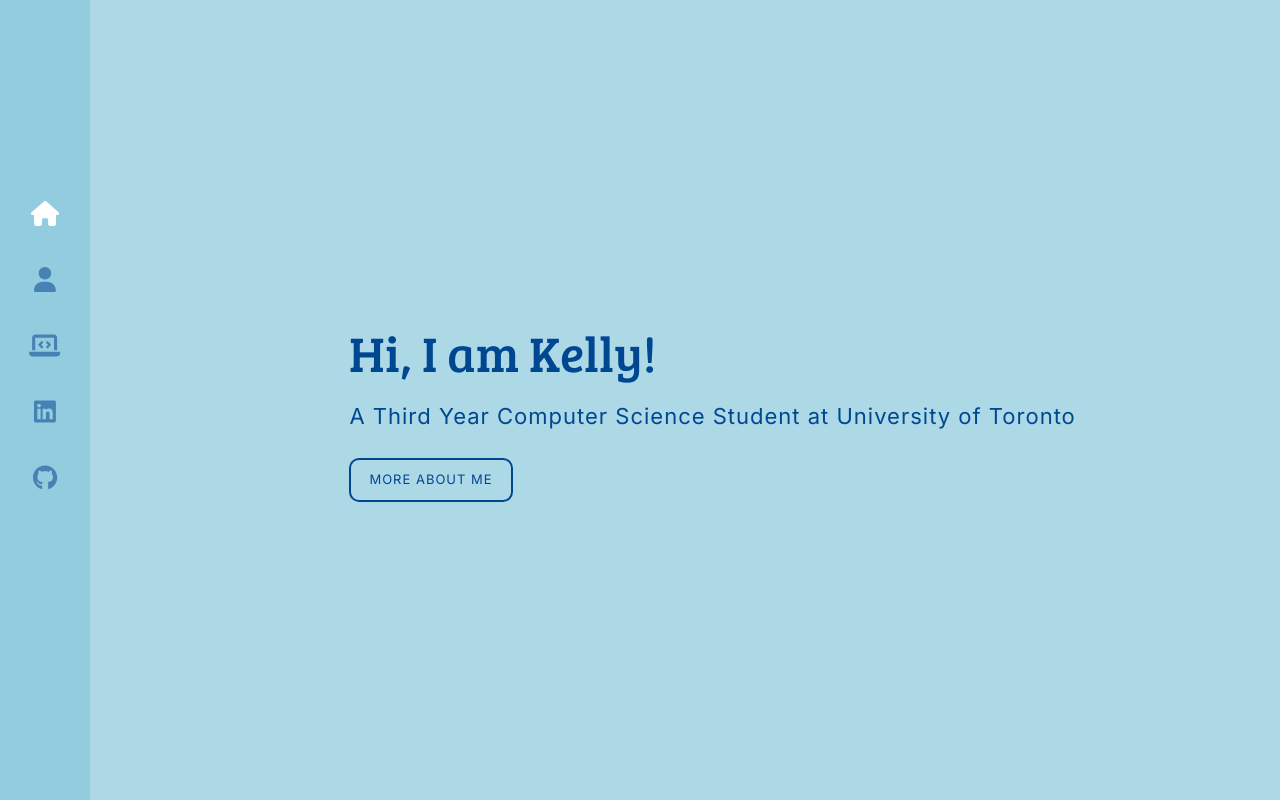
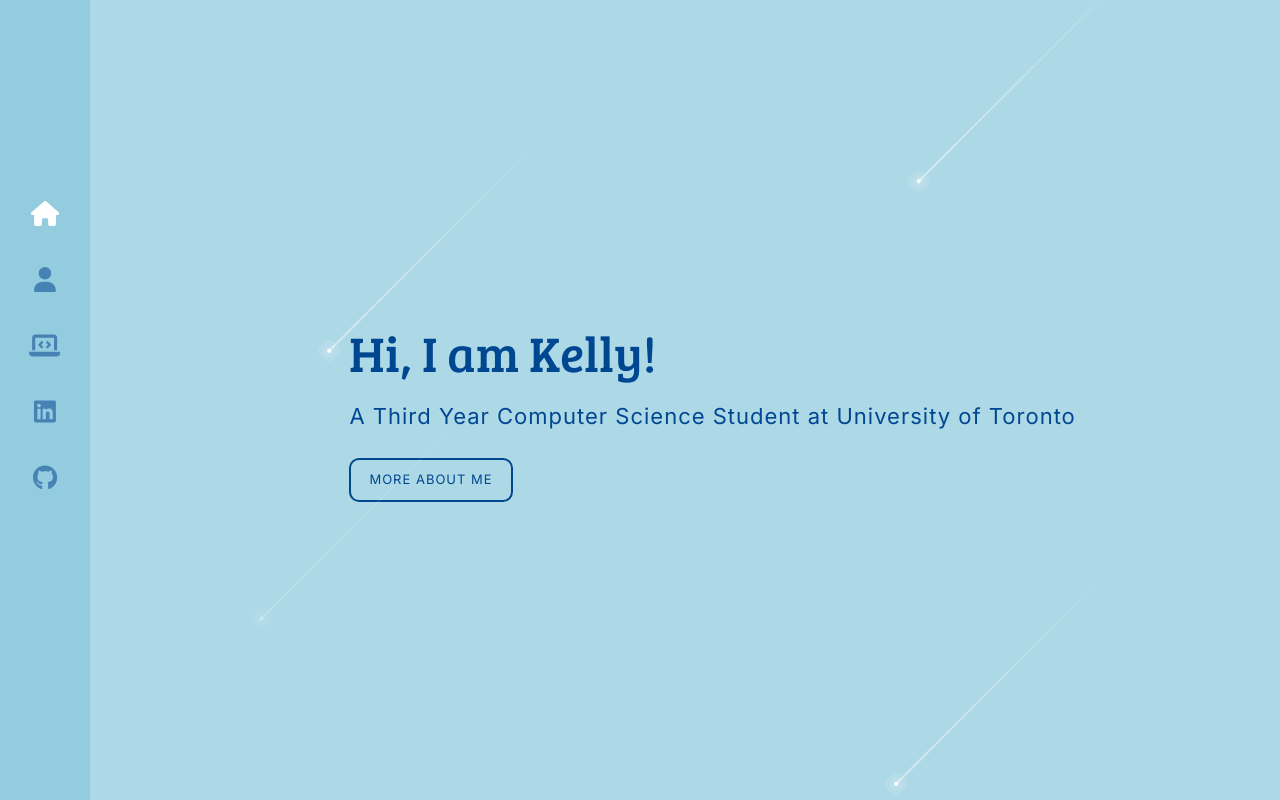
Before and after one commit to Kelleou/kelleou, a React (Create React App) app: page / in a window 1280 px wide. Built offline with nearby package versions, Linux system fonts and the light colour scheme.

Commit message:
added stars animation.

```diff
--- a/src/App.scss
+++ b/src/App.scss
@@ -1,23 +1,119 @@
-$primary-color: rgba(248, 195, 241, 0.933);
-
 @import "animate.css";
 
-@font-face {
-  font-family: 'Helvetica Neue';
-  src: url('./assets/fonts/helvetica-neu.ttf') format('ttf');
+// stars animation credit: https://codepen.io/delroyprithvi/pen/LYyJROR
+@keyframes animateBg{
+  0%,100%{
+      transform: scale(1);
+  }
+  50%{
+      transform: scale(1.2);
+  }
 }
 
-@font-face {
-  font-family: 'La Belle Aurore';
-  src: url('./assets/fonts/LaBelleAurore.woff2') format('woff2');
+.star{
+  position: absolute;
+  top:50%;
+  left:50%;
+  width: 4px;
+  height: 4px;
+  background: #fff;
+  border-radius: 50%;
+  box-shadow: 0 0 0 4px rgba(255,255,255,0.1),0 0 0 8px rgba(255,255,255,0.1),0 0 20px rgba(255,255,255,0.1);
+  animation: animate 3s linear infinite;
 }
-
-@font-face {
-  font-family: 'Coolvetica';
-  src: url('./assets/fonts/CoolveticaRg-Regular.woff2') format('woff2');
+.star::before{
+  content:'';
+  position: absolute;
+  top: 50%;
+  transform: translateY(-50%);
+  width: 300px;
+  height: 1px;
+  background: linear-gradient(90deg,#fff,transparent);
 }
-
-input,
-textarea {
-  font-family: 'Helvetica Neue'
+@keyframes animate
+{
+  0%
+  {
+      transform: rotate(315deg) translateX(0);
+      opacity: 1;
+  }
+  70%
+  {
+      opacity: 1;
+  }
+  100%
+  {
+      transform: rotate(315deg) translateX(-1000px);
+      opacity: 0;
+  }
 }
+.star:nth-child(1){
+  top: 0;
+  right: 0;
+  left: initial;
+  animation-delay: 0s;
+  animation-duration: 1s;
+}
+.star:nth-child(2){
+  top: 0;
+  right: 80px;
+  left: initial;
+  animation-delay: 0.2s;
+  animation-duration: 3s;
+}
+.star:nth-child(3){
+  top: 80;
+  right: 0px;
+  left: initial;
+  animation-delay: 0.4s;
+  animation-duration: 2s;
+}
+.star:nth-child(4){
+  top: 0;
+  right: 180px;
+  left: initial;
+  animation-delay: 0.6s;
+  animation-duration: 1.5s;
+}
+.star:nth-child(5){
+  top: 0;
+  right: 400px;
+  left: initial;
+  animation-delay: 0.8s;
+  animation-duration: 2.5s;
+}
+.star:nth-child(6){
+  top: 0;
+  right: 600px;
+  left: initial;
+  animation-delay: 1s;
+  animation-duration: 3s;
+}
+.star:nth-child(7){
+  top: 300px;
+  right: 0px;
+  left: initial;
+  animation-delay: 1.2s;
+  animation-duration: 1.75s;
+}
+.star:nth-child(8){
+  top: 0px;
+  right: 700px;
+  left: initial;
+  animation-delay: 1.4s;
+  animation-duration: 1.25s;
+}
+.star:nth-child(9){
+  top: 0px;
+  right: 1000px;
+  left: initial;
+  animation-delay: 0.75s;
+  animation-duration: 2.25s;
+}
+.star:nth-child(9){
+  top: 0px;
+  right: 450px;
+  left: initial;
+  animation-delay: 2.75s;
+  animation-duration: 2.75s;
+}
--- a/src/components/Layout/index.js
+++ b/src/components/Layout/index.js
@@ -1,16 +1,20 @@
-import './index.scss';
-import Sidebar from '../Sidebar';
-import { Outlet } from 'react-router-dom';
+import './index.scss'
+import Sidebar from '../Sidebar'
+import { Outlet } from 'react-router-dom'
 
 const Layout = () => {
-    return (
-        <div className="App">
-          <Sidebar/>
-          <div className='page'>
-            <Outlet/>
-          </div>
-        </div>
-    )
+  return (
+    <div className="App ">
+      <Sidebar />
+      <div className="page">
+        <Outlet />
+      </div>
+      <span className="star"></span>
+      <span className="star"></span>
+      <span className="star"></span>
+      <span className="star"></span>
+    </div>
+  )
 }
 
 export default Layout
```
